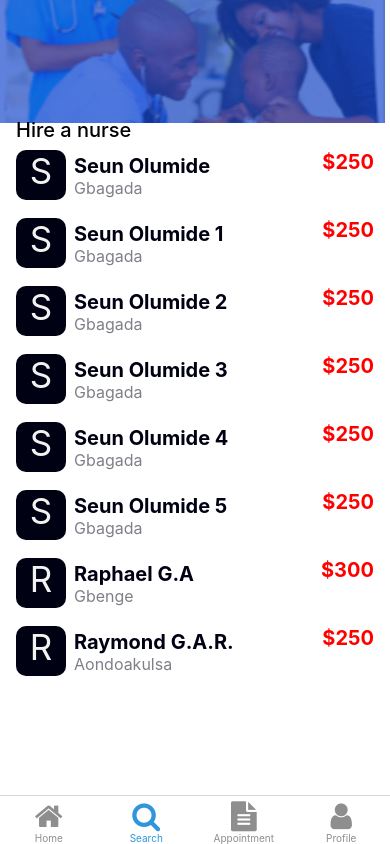
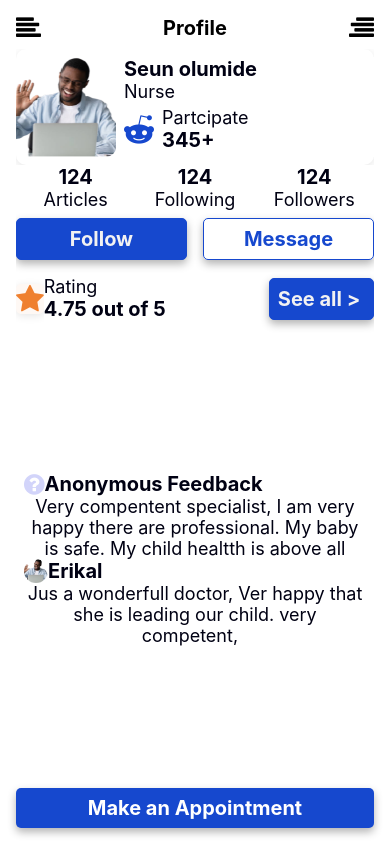
Before and after one commit to SoftCareTech/Booking_System, a React Native app: screen /Search in a window 390 px wide. Built offline with nearby package versions, Linux system fonts and the light colour scheme; what expo-linking would draw is missing.

Commit message:
profile  UI

```diff
--- a/components/btn.js
+++ b/components/btn.js
@@ -36,9 +36,21 @@
         color: colors.white,
         backgroundColor: colors.black,
 
+
         shadowColor: '#000000',
         shadowOffset: { width: 0, height: 4 },
         shadowOpacity: .3,
+        shadowRadius: 8,
+        elevation: 5,
+
+
+    },
+    card: {
+        backgroundColor: colors.black,
+
+        shadowColor: '#000',
+        shadowOffset: { width: 0, height: 2 },
+        shadowOpacity: .1,
         shadowRadius: 8,
         elevation: 5,
 
@@ -111,3 +123,7 @@
     },
 
 })
+
+
+
+export const card = styles.card
--- a/navigation/index.tsx
+++ b/navigation/index.tsx
@@ -3,7 +3,7 @@
  * https://reactnavigation.org/docs/getting-started
  *
  */
-import { FontAwesome } from '@expo/vector-icons';
+import { FontAwesome, FontAwesome5 } from '@expo/vector-icons';
 import { createBottomTabNavigator } from '@react-navigation/bottom-tabs';
 import { NavigationContainer, DefaultTheme, DarkTheme } from '@react-navigation/native';
 import { createNativeStackNavigator } from '@react-navigation/native-stack';
@@ -44,12 +44,13 @@
 function RootNavigator() {
   const colorScheme = useColorScheme();
   return (
-    <Stack.Navigator initialRouteName='Root'>
+    <Stack.Navigator initialRouteName='Profile'>
       <Stack.Group screenOptions={{ presentation: 'modal', headerShown: false }}>
         <Stack.Screen name="Welcome" component={WelcomeScreen} />
         <Stack.Screen name="Signin" component={SigninScreen} />
         <Stack.Screen name="Signup" component={SignupScreen} />
-        <Stack.Screen name="Profile" component={ProfileScreen} />
+        <Stack.Screen name="Profile" component={ProfileScreen}
+        />
       </Stack.Group>
       <Stack.Screen name="Root" component={BottomTabNavigator} options={{ headerShown: false }} />
       <Stack.Screen name="NotFound" component={NotFoundScreen} options={{ title: 'Oops!' }} />
--- a/screens/ProfileScreen.tsx
+++ b/screens/ProfileScreen.tsx
@@ -1,17 +1,115 @@
+import { FontAwesome, FontAwesome5 } from '@expo/vector-icons';
 import { StatusBar } from 'expo-status-bar';
-import { Platform, StyleSheet } from 'react-native';
+import React from 'react';
+import { Platform, StyleSheet, Image, ScrollView, FlatList } from 'react-native';
+import { BtnDefault, card } from '../components/btn';
 
+import img from '../assets/images/img_welcome.png'
 import EditScreenInfo from '../components/EditScreenInfo';
 import { Text, View } from '../components/Themed';
+import { color } from '../constants/Colors';
+
+
+
+export const Profile = ({ src = null, name = "Aondohemba", sub = "Nurse", participant = "0" }) => {
+  return <View style={styles.item}>
+    {src ? <Image source={src} style={{ height: 100, width: 100, borderRadius: 10 }} /> :
+      <View style={styles.item_ico_v} ><Text style={styles.item_ico_t}>{name[0]}</Text> </View>}
+    <View style={styles.itemCol}>
+      <Text style={styles.item_title}>{name}</Text>
+      <Text style={styles.item_sub}>{sub}</Text>
+      <View style={styles.itemRow}>
+        <FontAwesome name='reddit-alien' size={30} color={color.blue} />
+        <View style={styles.itemCol}>
+          <Text style={styles.item_sub}>Partcipate</Text>
+          <Text style={styles.item_title}>{participant}</Text>
+        </View>
+
+      </View>
+    </View>
+
+  </View>
+}
+
+
+const TextDetail = ({ number = 14, text = "ooh" }) => {
+  return <View style={[styles.itemCol, { alignItems: "center", justifyContent: 'center' }]}>
+    <Text style={styles.item_title}>{number}</Text>
+    <Text style={styles.item_sub}>{text}</Text>
+
+  </View>
+}
+
+const Comment = ({ src = null, name = "", text = "ooh" }) => {
+  return <View style={[styles.itemCol]}>
+    <View style={styles.itemRow}>{src ? <Image source={src}
+      style={{ height: 24, width: 24, borderRadius: 24 }} /> : <FontAwesome size={24}
+        name='question-circle' color={color.gray1} />}
+      <Text style={styles.item_title}>{name}</Text></View>
+
+    <Text style={styles.item_sub}>{text}</Text>
+
+  </View>
+}
+
+
+
+
 
 export default function ProfileScreen() {
+
+  const comments = [
+    {
+      id: "er1", name: "Anonymous Feedback",
+      text: "Very compentent specialist, I am very happy there are professional. My baby is safe. My child healtth is above all"
+      , src: null
+    },
+    {
+      id: "er2", name: "Erikal", text: "Jus a wonderfull doctor, Ver happy that she is leading our child. very competent,  "
+      , src: img
+    }]
+
   return (
     <View style={styles.container}>
-      <Text style={styles.title}>Profile</Text>
-      <View style={styles.separator} lightColor="#eee" darkColor="rgba(255,255,255,0.1)" />
-      <EditScreenInfo path="/screens/ProfileSceren.tsx" />
+      <View style={styles.head}>
+        <FontAwesome name="align-left" size={25} />
+        <Text style={styles.title}>Profile</Text>
+        <FontAwesome name="align-right" size={25} />
+      </View>
+      <ScrollView>
+        <Profile name='Seun olumide' sub='Nurse' participant={"345+"} src={img} />
+        <View style={styles.itemRow}>
+          <TextDetail number={124} text={"Articles"} />
+          <TextDetail number={124} text={"Following"} />
+          <TextDetail number={124} text={"Followers"} />
+        </View>
+        <View style={{
+          flexDirection: "row", marginVertical: 8,
+          justifyContent: 'space-between'
+        }}>
+          <View style={{ flex: 1, marginRight: 8, }}>
+            <BtnDefault title={"Follow"} style={styles.btn} /></View>
+          <View style={{ flex: 1, marginLeft: 8 }}>
+            <BtnDefault style={[styles.btn, { color: color.blue, backgroundColor: "transparents" }]} title={"Message"} />
+          </View>
+        </View>
+        <View style={[styles.itemRow, { marginVertical: 8 }]}>
+          <View style={{ flexDirection: 'row', alignItems: "center" }}>
+            <FontAwesome style={{ ...card, flex: -1, backgroundColor: color.bgStar, borderRadius: 5 }}
+              name="star" size={30} color={color.star} />
+            <View style={{ alignItems: "flex-start" }}>
+              <Text style={styles.item_sub}>Rating</Text>
+              <Text style={styles.item_title}>4.75 out of 5</Text>
+            </View>
+          </View>
+          <BtnDefault title={"See all > "} style={styles.btn} />
+        </View>
+      </ScrollView>
+      <FlatList data={comments}
+        keyExtractor={(e) => e.id}
+        renderItem={({ item }) => <Comment src={item.src} name={item.name} text={item.text} />} />
 
-      {/* Use a light status bar on iOS to account for the black space above the modal */}
+      <BtnDefault style={{ backgroundColor: color.blue }} title={"Make an Appointment"} />
       <StatusBar style={Platform.OS === 'ios' ? 'light' : 'auto'} />
     </View>
   );
@@ -20,16 +118,93 @@
 const styles = StyleSheet.create({
   container: {
     flex: 1,
-    alignItems: 'center',
-    justifyContent: 'center',
+    padding: 16,
+  },
+  head: {
+    flex: -1,
+    width: "100%",
+    flexDirection: 'row',
+    justifyContent: 'space-between',
+    marginBottom: 8
+
   },
   title: {
     fontSize: 20,
     fontWeight: 'bold',
   },
-  separator: {
-    marginVertical: 30,
-    height: 1,
-    width: '80%',
+
+
+
+  item: {
+    ...card,
+    flex: -1,
+    width: "100%",
+    flexDirection: "row"
+    , paddingVertical: 8,
+    borderRadius: 10
+    , backgroundColor: color.white
   },
+  itemCol: {
+    flex: 1,
+    justifyContent: "flex-end",
+    paddingHorizontal: 8,
+    alignItems: "flex-start"
+
+  },
+  itemRow: {
+    flex: 1,
+    flexDirection: "row",
+    justifyContent: "space-between"
+    , alignItems: "center"
+    , alignContent: "flex-start"
+
+
+  },
+  item_ico_v: {
+    height: 100,
+    width: 100,
+    borderRadius: 10,
+    backgroundColor: color.black,
+    textAlignVertical: "center"
+    , alignContent: "center",
+    alignItems: "center",
+    justifyContent: 'center'
+
+  },
+  item_ico_t: {
+    textAlign: "center",
+    fontSize: 35,
+    color: color.gray,
+    backgroundColor: color.black,
+    textAlignVertical: "center"
+    , alignContent: "center"
+
+  },
+  item_title: {
+    fontSize: 20,
+    fontWeight: '700',
+    color: color.black,
+    textAlignVertical: "center",
+    textAlign: "center",
+  },
+  item_sub: {
+    textAlignVertical: "center",
+    textAlign: "center",
+    fontSize: 18,
+    color: color.black,
+  },
+  item_amount: {
+    fontSize: 20,
+    fontWeight: 'bold',
+    color: color.red
+  },
+
+  btn: {
+
+    flex: 1,
+    borderWidth: 1,
+    borderColor: color.blue,
+    backgroundColor: color.blue,
+    color: color.gray,
+  }
 });
--- a/screens/TabSearchScreen.tsx
+++ b/screens/TabSearchScreen.tsx
@@ -8,7 +8,7 @@
 import { color } from '../constants/Colors';
 const ItemNurse = ({ name = "Aondohemba", amt = 343, sub = "gbenge", sym = "$" }) => {
   return <View style={styles.item}>
-    {name ? <Text style={styles.item_ico}>{name[0]}</Text> : null}
+    {name ? <View style={styles.item_ico_v}><Text style={styles.item_ico_t}>{name[0]}</Text></View> : null}
     <View style={styles.itemCol}>
       <Text style={styles.item_title}>{name}</Text>
       <Text style={styles.item_sub}>{sub}</Text>
@@ -72,15 +72,26 @@
     , alignItems: "flex-start"
 
   },
-  item_ico: {
+
+  item_ico_v: {
     height: 50,
     width: 50,
-    textAlign: "center"
-    , borderRadius: 10,
+    borderRadius: 10,
+    backgroundColor: color.black,
+    textAlignVertical: "center"
+    , alignContent: "center",
+    alignItems: "center",
+    justifyContent: 'center'
+
+  },
+  item_ico_t: {
+    textAlign: "center",
     fontSize: 35,
     color: color.gray,
     backgroundColor: color.black,
     textAlignVertical: "center"
+    , alignContent: "center"
+
   },
   item_title: {
     fontSize: 20,
```
